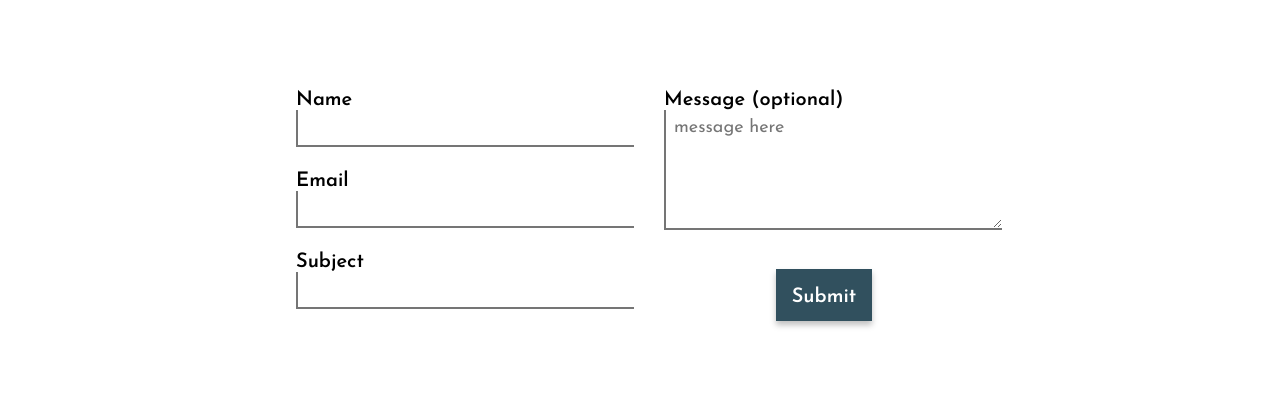
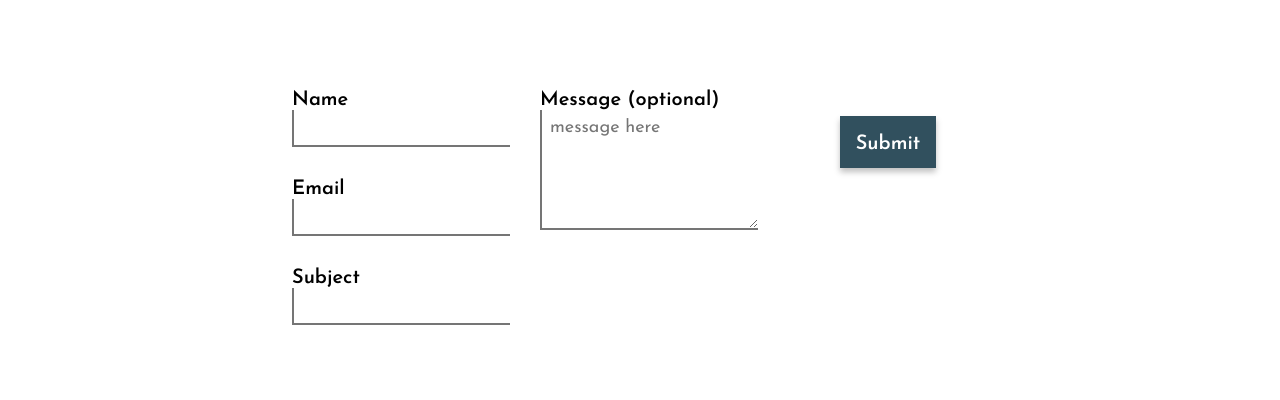
Before and after one commit to thislily/Future-Blonde, a plain HTML site: page html/contact.html in a window 1280 px wide. Shown: the part 400-800 px from the top of the page. Drawn offline with Linux system fonts and the light colour scheme; no server answers.

Commit message:
just let me sleep already

```diff
--- a/html/contact.html
+++ b/html/contact.html
@@ -85,30 +85,61 @@
         <h1 id="contact-title">Let me know what's on your mind</h1>
         <div class="message-container"></div>
 
-        <form class="contact-form get-stacked" action="">
+        <form
+          class="contact-form get-stacked"
+
+        >
           <div>
-              <label for="your-name">Name
-                  <input type="text" id="your-name" name="your-name" autocomplete="name" />
+            <div>
+              <label for="your-name"
+                >Name
+                <input
+                  type="text"
+                  id="your-name"
+                  name="your-name"
+                  autocomplete="name"
+                />
               </label>
+            </div>
 
-              <label for="your-email">Email
-                  <input type="email" id="your-email" name="your-email" autocomplete="email" />
+            <div>
+              <label for="your-email"
+                >Email
+                <input
+                  type="email"
+                  id="your-email"
+                  name="your-email"
+                  autocomplete="email"
+                />
               </label>
+            </div>
 
-              <label for="subject">Subject
-                  <input type="text" id="subject" name="subject" />
+            <div>
+              <label for="subject"
+                >Subject
+                <input type="text" id="subject" name="subject" />
               </label>
+            </div>
+          </div>
+
+          <div>
+            <label for="message"
+              >Message (optional)
+              <textarea
+                id="message"
+                name="message"
+                cols="30"
+                rows="10"
+                placeholder="message here"
+              ></textarea>
+            </label>
           </div>
           <div>
-              <label for="message">Message (optional)
-                  <textarea id="message" name="message" cols="30" rows="10" placeholder="message here"></textarea>
-              </label>
-
-              <button type="submit" class="dark-button" id="message-submit">Submit</button>
+            <button type="submit" class="dark-button" id="message-submit">
+              Submit
+            </button>
           </div>
-      </form>
-
-
+        </form>
       </section>
 
       <div class="spacing-line"></div>
--- a/js/forms/contact.js
+++ b/js/forms/contact.js
@@ -1,90 +1,3 @@
-// import { displayError, displayHappyMessage } from "../UI/messages.js";
-
-// export function handleContactForm() {
-//   document.addEventListener('DOMContentLoaded', () => {
-//     const form = document.querySelector('.contact-form');
-//     const messageContainer = document.querySelector('.message-container');
-
-//     form.addEventListener('submit', function(event) {
-//       event.preventDefault(); // Prevent the default form submission
-
-//       // Validation flags and messages
-//       let isValid = true;
-//       let errorMessage = '';
-
-//       // Validate Name
-//       const name = document.getElementById('your-name').value;
-//       if (name.length <= 5) {
-//         isValid = false;
-//         errorMessage += 'Name should be more than 5 characters long. <br>\n';
-//       }
-
-//       // Validate Email
-//       const email = document.getElementById('your-email').value;
-//       const emailRegex = /^[^\s@]+@[^\s@]+\.[^\s@]+$/; // Simple regex for email validation
-//       if (!emailRegex.test(email)) {
-//         isValid = false;
-//         errorMessage += 'Please enter a valid email address.<br>\n';
-//       }
-
-//       // Validate Subject
-//       const subject = document.getElementById('subject').value;
-//       if (subject.length <= 15) {
-//         isValid = false;
-//         errorMessage += 'Subject should be more than 15 characters long.<br>\n';
-//       }
-
-//       // Validate Message
-//       const message = document.getElementById('message').value;
-//       if (message.length <= 25) {
-//         isValid = false;
-//         errorMessage += 'Message content should be more than 25 characters long.<br>\n';
-//       }
-
-//       // Check if all validations passed
-//       if (!isValid) {
-//         messageContainer.innerHTML = displayError(errorMessage); // Show error messages
-//         return; // Stop the function here
-//       }
-
-//       // If all validations pass, proceed to submit the form data
-//       const formData = new FormData(form);
-
-//       fetch(`https://www.rainy-lily-days.one/wp-json/contact-form-7/v1/contact-forms/bfd19a6/feedback`, {
-//         method: 'POST',
-//         body: formData, // FormData object automatically sets the Content-Type to multipart/form-data
-//       })
-//       .then(response => {
-//         if (!response.ok) {
-//           throw new Error(`HTTP error! status: ${response.status}`);
-//         }
-//         // Check if the response is JSON
-//         const contentType = response.headers.get('Content-Type');
-//         if (contentType && contentType.includes('application/json')) {
-//           return response.json();
-//         } else {
-//           throw new Error('Expected a JSON response');
-//         }
-//       })
-//       .then(data => {
-//         if(data.status === 'mail_sent') {
-//           messageContainer.innerHTML = displayHappyMessage('Thank you for your message. It has been sent.');
-//           form.reset(); // Reset the form fields
-//         } else {
-//           throw new Error('There was a problem with your submission. Please try again.');
-//         }
-//       })
-//       .catch((error) => {
-//         console.error('Error:', error);
-//         messageContainer.innerHTML = displayError(`An error occurred while submitting the form. ${error.message}`);
-//       });
-//     });
-//   });
-// }
-
-
-
-
 
 import { displayError, displayHappyMessage } from "../UI/messages.js";
 
@@ -144,12 +57,9 @@ document.addEventListener('DOMContentLoaded', () => {
 
 
 
-      fetch(`https://www.rainy-lily-days.one/wp-json/contact-form-7/v1/contact-forms/281/feedback`, {
+      fetch(`https://www.rainy-lily-days.one/wp-json/contact-form-7/v1/contact-forms/289/feedback`, {
         method: 'POST',
-        body: formData,
-        headers: {
-          'Authorization': `*`,
-        },
+        body: formData
       })
 
 
```
